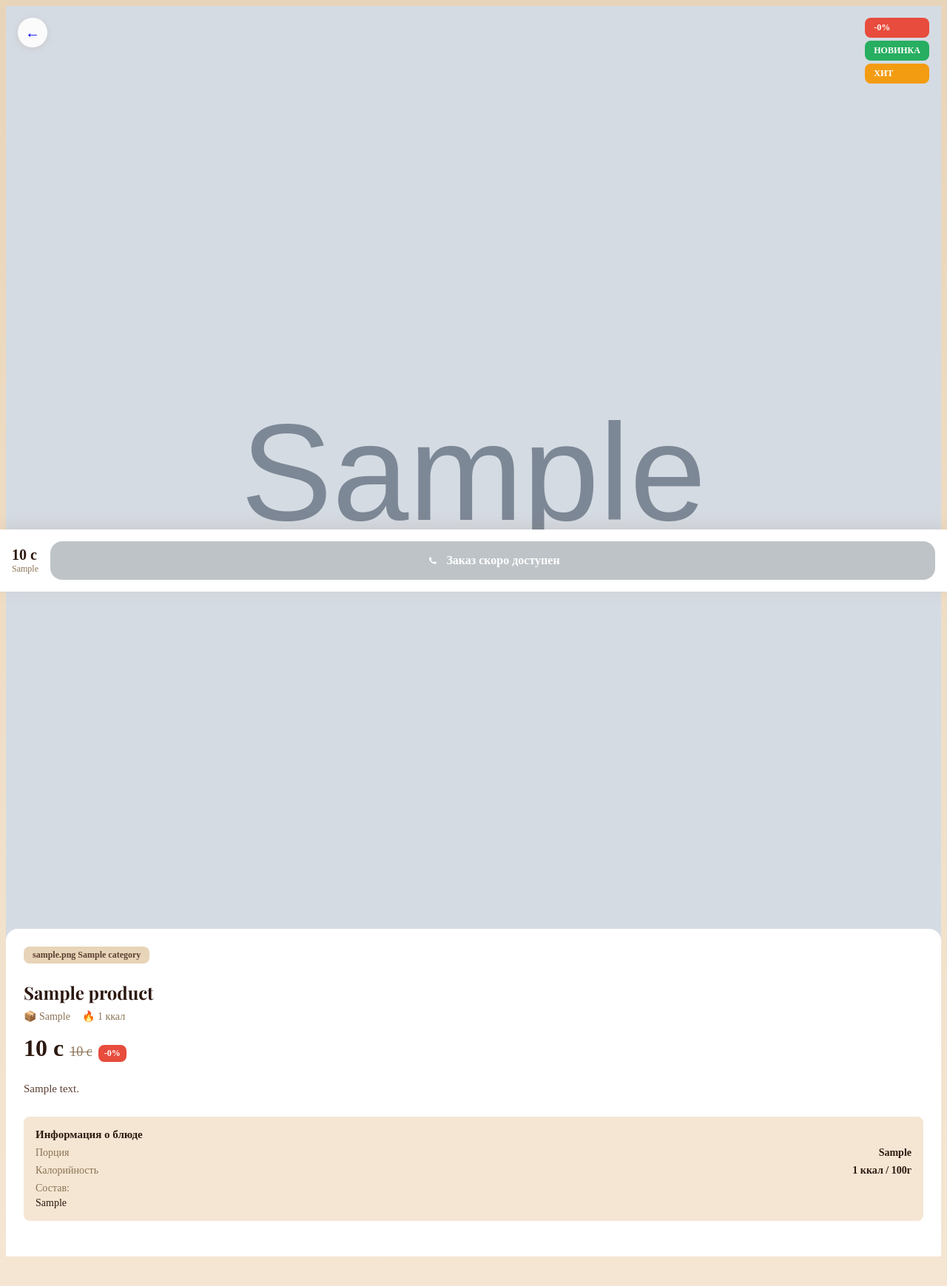
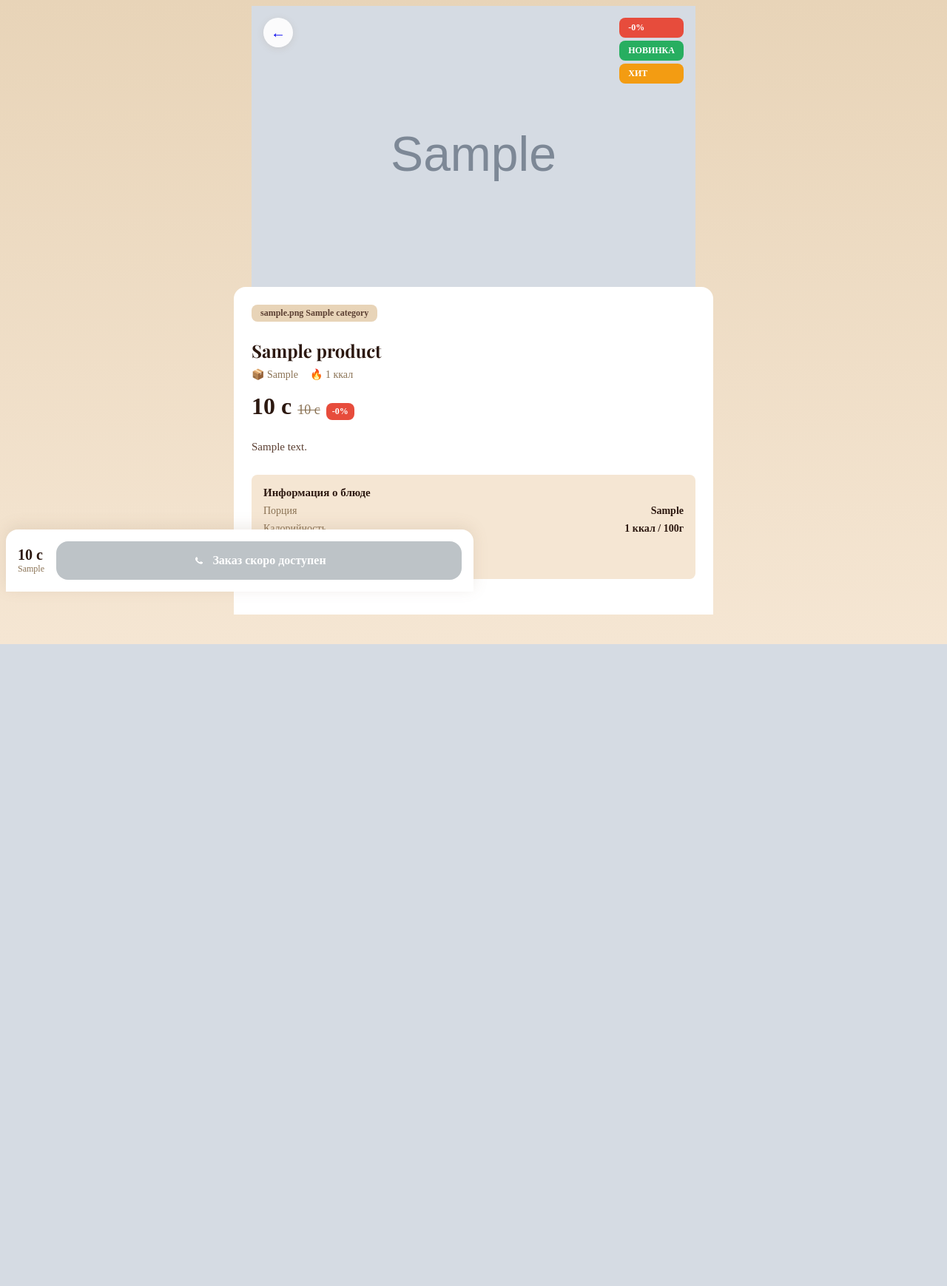
Before and after one commit to ErbolTakhirov/Abak_market, a Django app: a page that uses templates/catalog/product_detail_menu.html in a window 1280 px wide. Shown: the whole page at 74% size. After the commit the page ends 871 px from the top, so only its background shows below. Run offline with Django 4.2, Linux system fonts and the light colour scheme; tables that the repository leaves empty hold one stand-in row (values such as "Sample post"); grey boxes marked "Sample" are stand-in pictures; parts of the project's set-up code (start-up, migrations or seed data) failed here and were passed over.

Commit message:
Fix menu layout for desktop and improve product card styling

```diff
--- a/static/css/menu.css
+++ b/static/css/menu.css
@@ -446,11 +446,28 @@
     .menu-card.full-width {
         grid-column: span 3;
     }
+
+    /* Ограничиваем высоту картинки на детальной странице планшета */
+    .product-header {
+        max-height: 50vh;
+        overflow: hidden;
+        display: flex;
+        justify-content: center;
+        background: var(--menu-bg-light);
+    }
+
+    .product-image-main {
+        width: auto;
+        height: 100%;
+        max-height: 50vh;
+        aspect-ratio: auto;
+    }
 }
 
 @media (min-width: 1024px) {
     .menu-container {
-        max-width: 960px;
+        max-width: 1140px;
+        /* Wider container for desktop */
     }
 
     .menu-grid {
@@ -459,6 +476,74 @@
 
     .menu-card.full-width {
         grid-column: span 2;
+    }
+
+    /* Центрируем и ограничиваем детальную страницу на ПК */
+    body.menu-page {
+        background-color: var(--menu-bg-light);
+        /* Фон всей страницы */
+    }
+
+    .product-header,
+    .product-info,
+    .product-order {
+        max-width: 600px;
+        margin: 0 auto;
+        position: relative;
+        /* Чтобы order fixed bar привязался к потоку или контейнеру */
+    }
+
+    .product-order {
+        position: fixed;
+        left: 50%;
+        transform: translateX(-50%);
+        width: 100%;
+        max-width: 600px;
+        border-radius: var(--menu-radius) var(--menu-radius) 0 0;
+    }
+
+    /* Исправляем layout карточки в меню */
+    .menu-card {
+        display: flex;
+        flex-direction: column;
+        height: 100%;
+        background: #fff;
+    }
+
+    .menu-card-content {
+        flex: 1;
+        display: flex;
+        flex-direction: column;
+        justify-content: space-between;
+        padding: 1rem;
+    }
+
+    .menu-card-name {
+        font-size: 1rem;
+        margin-bottom: 0.5rem;
+        color: #000;
+        text-align: left;
+    }
+
+    .menu-card-price {
+        font-size: 1.2rem;
+        font-weight: bold;
+        color: #000;
+        text-align: left;
+    }
+
+    /* Кнопка "В корзину" (зеленая) */
+    .menu-card-add-btn {
+        margin-top: auto;
+        background: #27AE60;
+        color: white;
+        border-radius: 8px;
+        padding: 8px;
+        text-align: center;
+        font-weight: bold;
+        cursor: pointer;
+        display: block;
+        /* Force show */
     }
 }
 
```
Also changed, not shown: templates/catalog/menu.html (+20 -22 lines).
